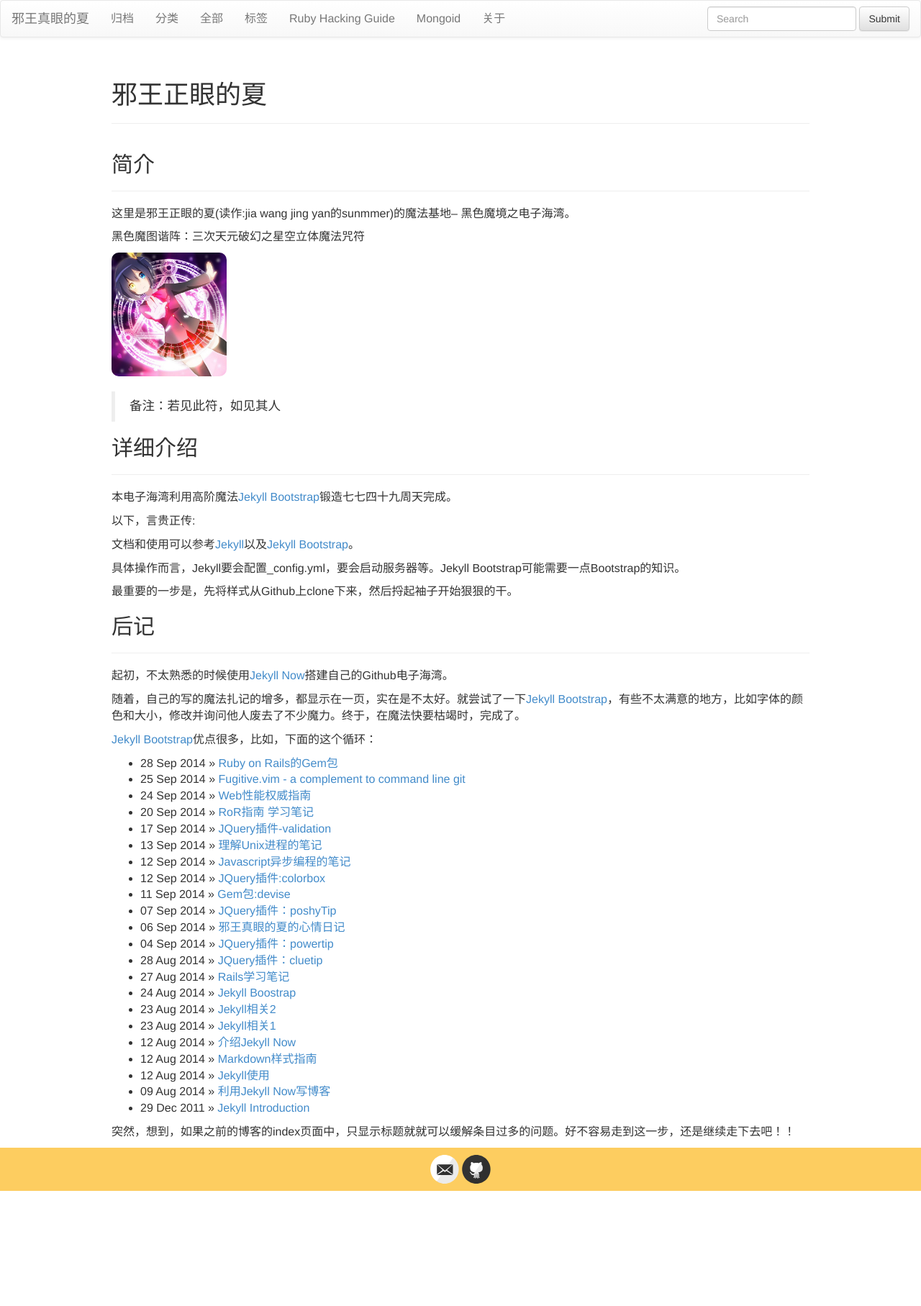
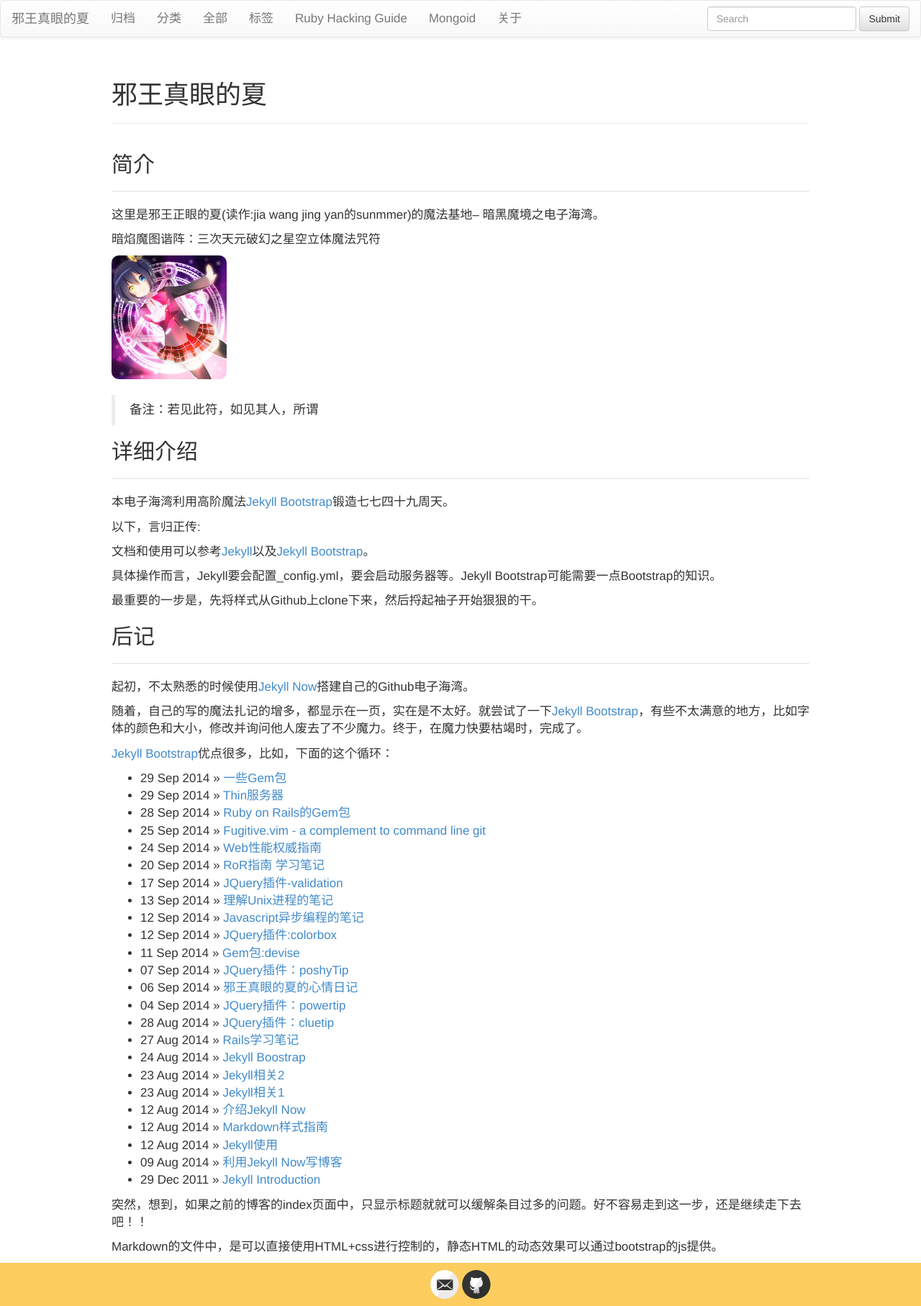
Before and after one commit to xiajian/xiajian.github.io, a Jekyll site: the page built from index.md, in a window 1280 px wide. Shown: the whole page at 72% size. Built offline with Jekyll 4.4.1, drawn with Linux system fonts in a browser that asks for light colours; nearby versions of some CDN libraries; before the commit the page ends 1655 px from its top, so only the background shows below that.

Commit message:
添加新的博客修改字体大小

```diff
--- a/assets/themes/bootstrap-3/css/style.css
+++ b/assets/themes/bootstrap-3/css/style.css
@@ -43,8 +43,13 @@
 img {
     max-width: 100%;
 }
+
 body {
-  font-size: 16px;
+  font-size: 17px;
+}
+
+hr {
+  border-width: 2px 0 0;
 }
 
 /* posts index */
--- a/index.md
+++ b/index.md
@@ -1,30 +1,30 @@
 ---
 layout: page
-title: 邪王正眼的夏
+title: 邪王真眼的夏
 ---
 
 ## 简介
 ----
 {% include JB/setup %}
 
-这里是邪王正眼的夏(读作:jia wang jing yan的sunmmer)的魔法基地-- 黑色魔境之电子海湾。
+这里是邪王正眼的夏(读作:jia wang jing yan的sunmmer)的魔法基地-- 暗黑魔境之电子海湾。
 
-黑色魔图谐阵：三次天元破幻之星空立体魔法咒符
+暗焰魔图谐阵：三次天元破幻之星空立体魔法咒符
 
 <div class="site-avatar">
   <img src="assets/images/face.jpg">
 </div>
 <br/>
 
-> 备注：若见此符，如见其人
+> 备注：若见此符，如见其人，所谓
 
 
 ## 详细介绍
 ----
 
-本电子海湾利用高阶魔法[Jekyll Bootstrap](http://jekyllbootstrap.com)锻造七七四十九周天完成。
+本电子海湾利用高阶魔法[Jekyll Bootstrap](http://jekyllbootstrap.com)锻造七七四十九周天。
 
-以下，言贵正传:
+以下，言归正传:
 
 文档和使用可以参考[Jekyll](http://jekyllrb.com/)以及[Jekyll Bootstrap](http://jekyllbootstrap.com)。
 
@@ -37,7 +37,7 @@
 
 起初，不太熟悉的时候使用[Jekyll Now](https://github.com/barryclark/jekyll-now)搭建自己的Github电子海湾。
 
-随着，自己的写的魔法扎记的增多，都显示在一页，实在是不太好。就尝试了一下[Jekyll Bootstrap](http://jekyllbootstrap.com)，有些不太满意的地方，比如字体的颜色和大小，修改并询问他人废去了不少魔力。终于，在魔法快要枯竭时，完成了。
+随着，自己的写的魔法扎记的增多，都显示在一页，实在是不太好。就尝试了一下[Jekyll Bootstrap](http://jekyllbootstrap.com)，有些不太满意的地方，比如字体的颜色和大小，修改并询问他人废去了不少魔力。终于，在魔力快要枯竭时，完成了。
 
 [Jekyll Bootstrap](http://jekyllbootstrap.com)优点很多，比如，下面的这个循环：
 
@@ -48,3 +48,5 @@
 </ul>
 
 突然，想到，如果之前的博客的index页面中，只显示标题就就可以缓解条目过多的问题。好不容易走到这一步，还是继续走下去吧！！
+
+Markdown的文件中，是可以直接使用HTML+css进行控制的，静态HTML的动态效果可以通过bootstrap的js提供。
```
Also changed, not shown: _posts/2014-9-06-心情日记.md (+9 -2 lines), _posts/2014-9-29-一些Gem包.md (added, +198 -0 lines), _posts/2014-9-29-Thin服务器.md (added).
